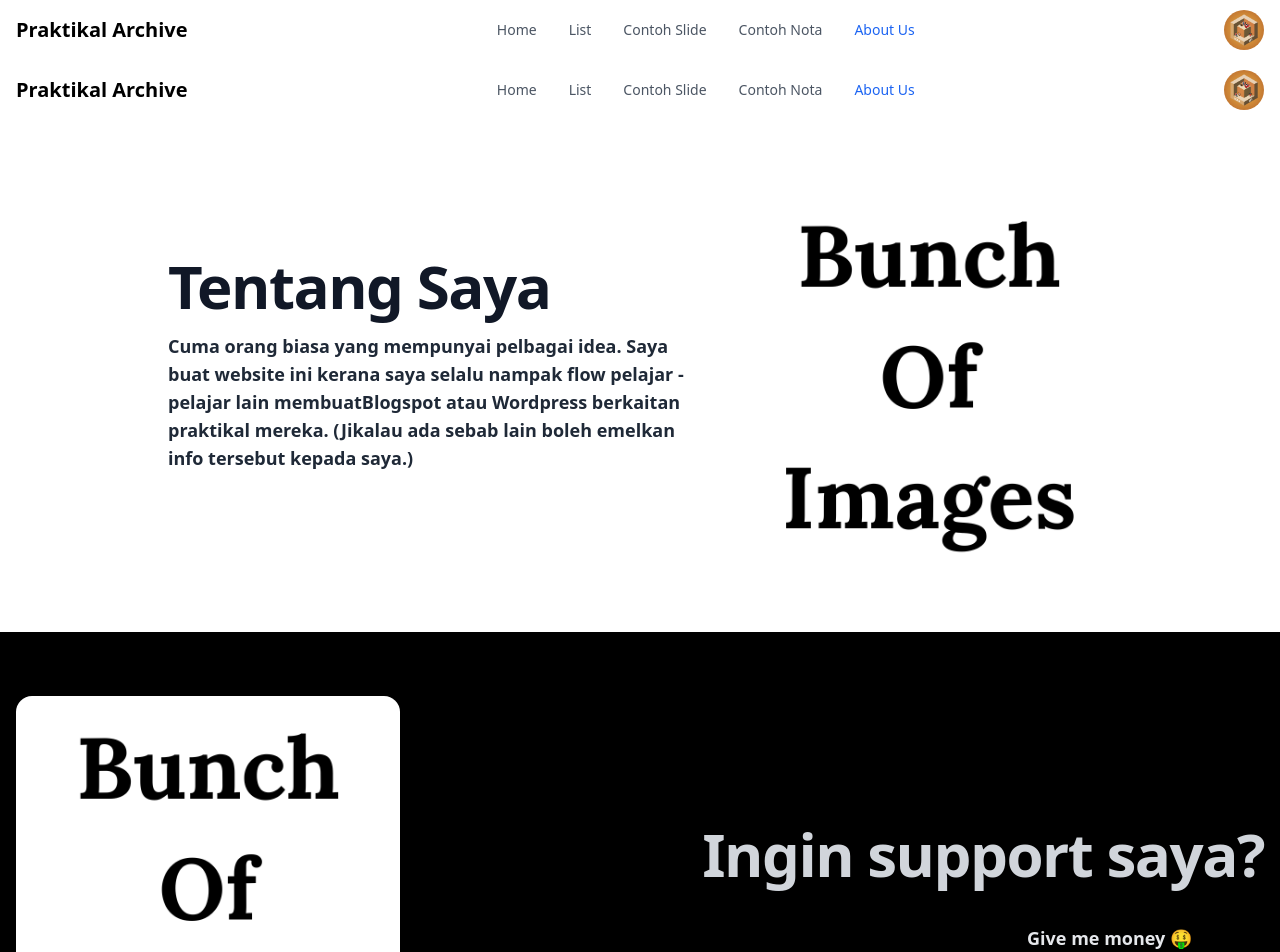
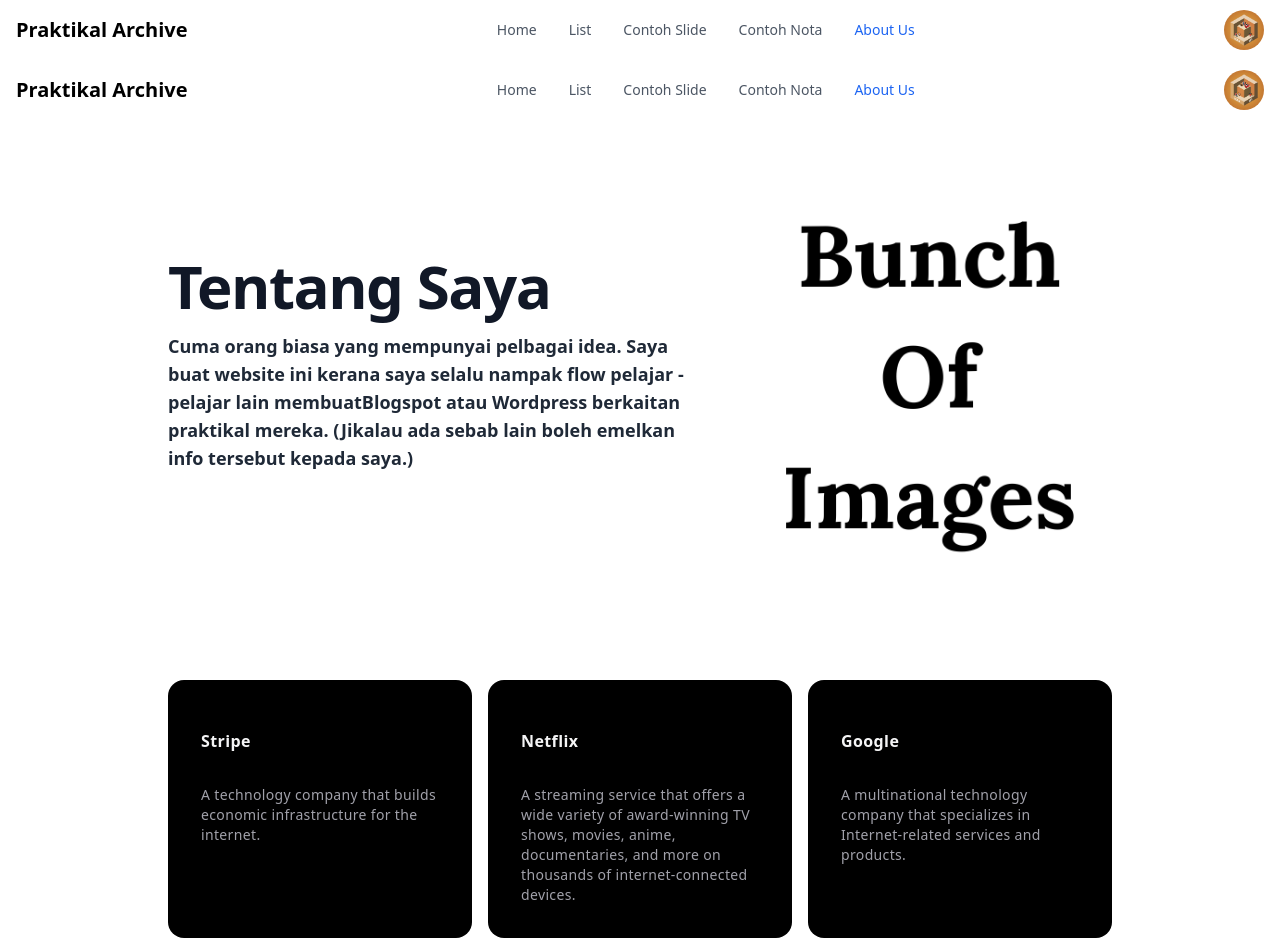
Before and after one commit to YOLO-GIT/intern-stuff, a React (Vite) app in the folder intern-stuff/: page /about_us in a window 1280 px wide. Shown: the top 952 px of the page. Built offline with nearby package versions, Linux system fonts and the light colour scheme.

Commit message:
Added the component

```diff
--- a/intern-stuff/src/components/statement.jsx
+++ b/intern-stuff/src/components/statement.jsx
@@ -4,7 +4,7 @@ import Header from "./header";
 import Image from "../assets/img-template.png";
 import Socials from "./socials";
 import Footer from "./footer";
-import { Typewriter } from "./tools/typewriter";
+import { CardHoverEffect } from "./tools/card-hover";
 
 const Statement = () => {
   return (
@@ -33,6 +33,8 @@ const Statement = () => {
           </div>
         </div>
       </section>
+
+      <CardHoverEffect />
 
       <section class="bg-black">
         <div class="container mx-auto px-4 py-8 lg:py-16">
```
